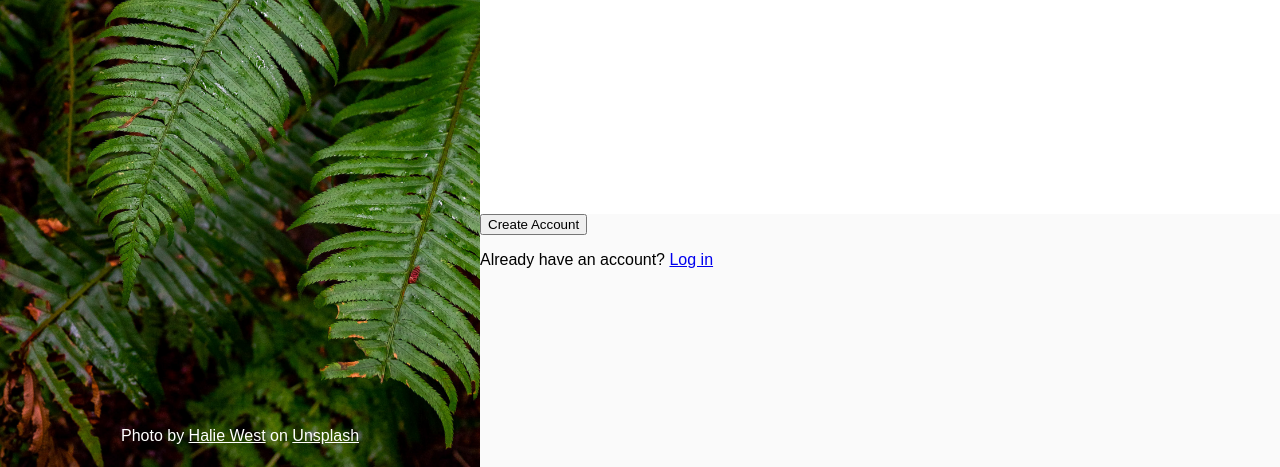
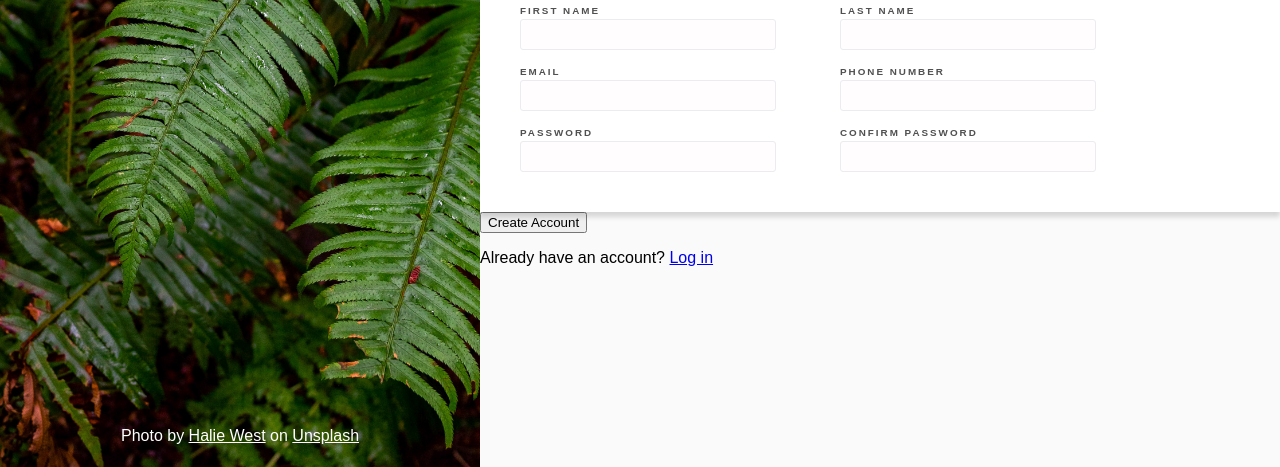
Before and after one commit to ph1y/sign-up-form, a plain HTML site: page index.html in a window 1280 px wide. Shown: the part 333-800 px from the top of the page. Drawn offline with Linux system fonts and the light colour scheme.

Commit message:
Create styled form in the middle section

```diff
--- a/css/style.css
+++ b/css/style.css
@@ -68,14 +68,65 @@ body {
     display: flex;
     flex-direction: column;
     justify-content: flex-end;
-    padding: 0 15% 5% 5%;
+    padding: 0 15% 3% 5%;
     font-size: max(calc(1.5vh + 0.5vw), 0.9rem);
     font-weight: 700;
     box-sizing: border-box;
 }
 
-.form {
-    flex: 1;
+.middle {
+    position: relative;
+    padding: 0 15% 5% 5%;
+    box-shadow: 0px 5px 5px rgba(0, 0, 0, 0.15);
+}
+
+.middle p {
+    font-size: max(calc(1.5vh + 0.5vw), 0.9rem);
+    font-weight: 700;
+}
+
+.middle input {
+    background-color: rgb(255, 253, 253);
+    border: 1px solid rgb(235, 235, 240);
+    border-radius: 3px;
+    height: clamp(1rem, calc(2vh + 1vw), 2rem);
+    font-size: max(calc(1.2vh + 0.3vw), 0.75rem);
+    padding: 0 10px;
+}
+
+.middle input:focus {
+    outline: rgb(105, 135, 230);
+    border-color: rgb(105, 135, 230);
+    box-shadow: 2px 2px 3px rgba(0, 0, 0, 0.2);
+}
+
+form,
+.form-item {
+    display: flex;
+    flex-direction: column;
+}
+
+form {
+    gap: 2vh;
+}
+
+.form-row {
+    display: flex;
+    flex-wrap: wrap;
+    gap: 5vw;
+}
+
+.form-item {
+    width: min(20vw, 30rem);
+    gap: 3px;
+}
+
+label {
+    color: rgb(80, 80, 80);
+    font-weight: 700;
+    text-transform: uppercase;
+    font-size: max(calc(0.75vh + 0.3vw), 0.6rem);
+    letter-spacing: 0.125rem;
 }
 
 .bottom {
--- a/index.html
+++ b/index.html
@@ -31,10 +31,39 @@
                     You <em>know</em> you want to.
                 </p>
             </div>
-            <div class="form">
+            <div class="middle">
+                <p>Let's do this!</p>
                 <form action="/test" method="post">
-                    <input type="text" name="first-name" id="first-name">
-                    <label for="first-name">First Name</label>
+                    <div class="form-row">
+                        <div class="form-item first-name">
+                            <label for="first-name">First Name</label>
+                            <input type="text" name="first-name" id="first-name">
+                        </div>
+                        <div class="form-item last-name">
+                            <label for="last-name">Last Name</label>
+                            <input type="text" name="last-name" id="last-name">
+                        </div>
+                    </div>
+                    <div class="form-row">
+                        <div class="form-item email">
+                            <label for="email">Email</label>
+                            <input type="email" name="email" id="email">
+                        </div>
+                        <div class="form-item phone">
+                            <label for="phone">Phone Number</label>
+                            <input type="tel" name="phone" id="phone">
+                        </div>
+                    </div>
+                    <div class="form-row">
+                        <div class="form-item pwd">
+                            <label for="pwd">Password</label>
+                            <input type="password" name="pwd" id="pwd">
+                        </div>
+                        <div class="form-item confirm-pwd">
+                            <label for="confirm-pwd">Confirm Password</label>
+                            <input type="password" name="confirm-pwd" id="confirm-pwd">
+                        </div>
+                    </div>
                 </form>
             </div>
             <div class="bottom">
```
